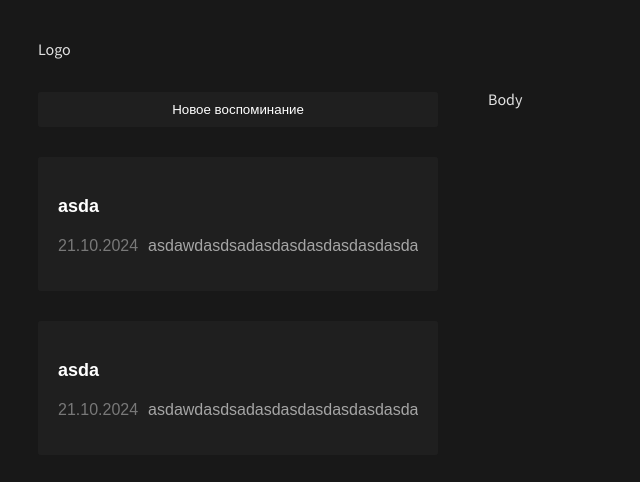
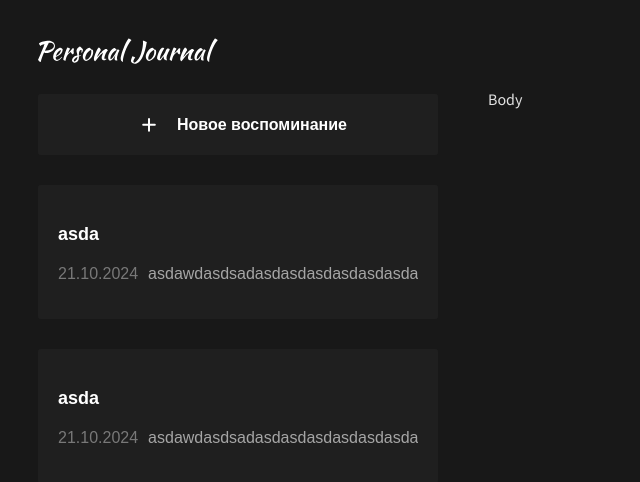
Before and after one commit to bmstu1519/react-app, a React (Vite) app: page / in a window 1280 px wide. Shown: the top 482 px of the page, without its empty margins (0-640 px from the left). Built offline with nearby package versions, Linux system fonts and the light colour scheme.

Commit message:
header and journalAddButton

```diff
--- a/src/components/Header/Header.css
+++ b/src/components/Header/Header.css
@@ -0,0 +1,3 @@
+.logo {
+	width: 180px;
+}
--- a/src/components/Header/Header.jsx
+++ b/src/components/Header/Header.jsx
@@ -1,6 +1,10 @@
 import './Header.css';
 
 function Header() {
-	return <>Logo</>;
+	return (
+		<>
+			<img className="logo" src="/logo.svg" alt="Логотип журнала" />
+		</>
+	);
 }
 export default Header;
--- a/src/components/JournalAddButton/JournalAddButton.css
+++ b/src/components/JournalAddButton/JournalAddButton.css
@@ -1,5 +1,11 @@
 .journal-add {
 	padding: 10px;
-	text-align: center;
-	gap: 30px;
+	display: flex;
+	align-items: center;
+	justify-content: center;
+	gap: 8px;
+	font-size: 16px;
+	font-style: normal;
+	font-weight: 600;
+	line-height: normal;
 }
--- a/src/components/JournalAddButton/JournalAddButton.jsx
+++ b/src/components/JournalAddButton/JournalAddButton.jsx
@@ -2,6 +2,11 @@ import CardButton from '../CardButton/CardButton';
 import './JournalAddButton.css';
 
 function JournalAddButton() {
-	return <CardButton className="journal-add">Новое воспоминание</CardButton>;
+	return (
+		<CardButton className="journal-add">
+			<img className="journal-add" src="/plus_button.svg" alt="+" />
+			Новое воспоминание
+		</CardButton>
+	);
 }
 export default JournalAddButton;
```
Also changed, not shown: public/logo.svg (added), public/plus_button.svg (added).
